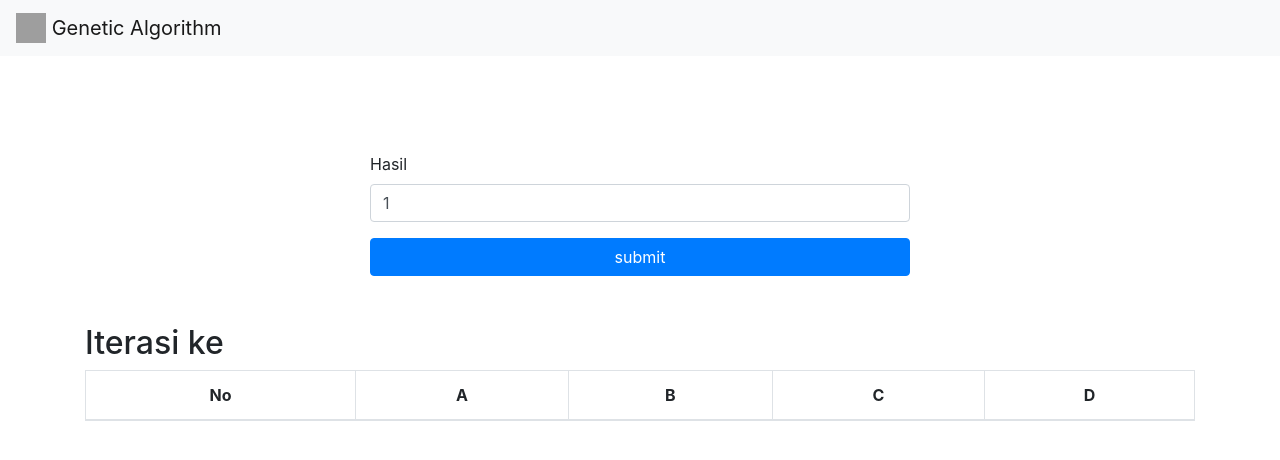
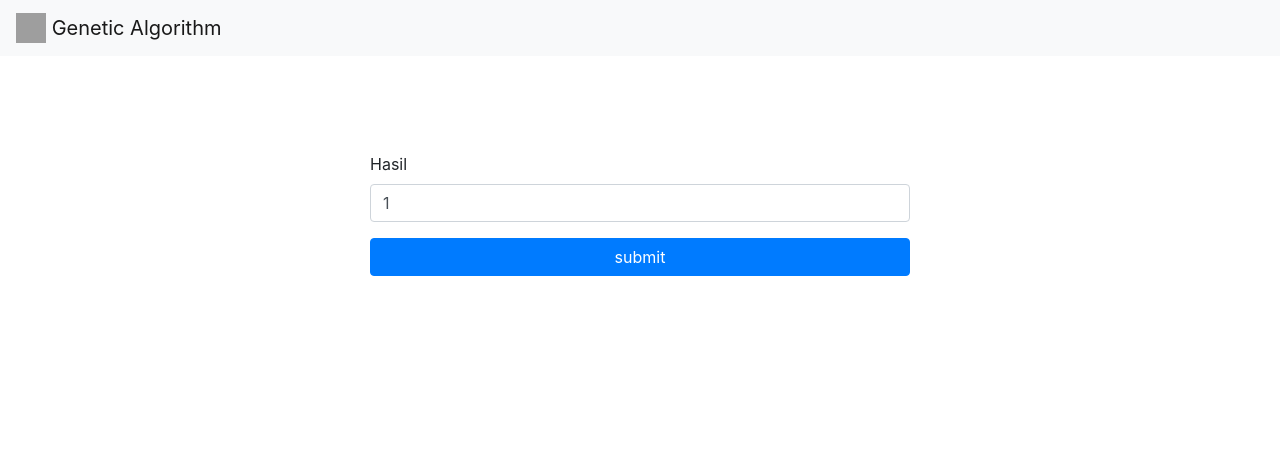
Before and after one commit to catzy007/genetic-algorithm, a plain HTML site: page index.html in a window 1280 px wide. Drawn offline with nearby package versions, Linux system fonts and the light colour scheme; grey boxes are pictures that could not be loaded.

Commit message:
perbaikan tampilan

```diff
--- a/index.html
+++ b/index.html
@@ -68,19 +68,23 @@
       </div>
       <!-- END col 2 -->
     </div>
-    <div class="row justify-content-center">
+    <div class="row justify-content-center align-items-center">
       <!-- col 3 -->
       <div id="kol-hasil" class="col-md-6 d-none">
         <h1 id="masalah" class="text-center my-5"></h1>
         <button id="btn-calculate" class="btn btn-success btn-block d-none">calculate</button>
       </div>
       <!-- END col 3 -->
+      <div class="col-12">
+        <h2 id="final-result" class="text-center"></h2>
       </div>
+    </div>
+    <div id="tabel-hasil" class="d-none">
       <h2>Iterasi ke <span id="iteration"></span></h2>
       <table class="table table-bordered table-hover text-center">
         <thead>
           <tr>
-          <th>No</th>
+            <th>Populasi Ke-</th>
             <th>A</th>
             <th>B</th>
             <th>C</th>
@@ -90,8 +94,7 @@
         <tbody id="table-body">
         </tbody>
       </table>
-    <ul id="final-result">
-    </ul>
+    </div>
   </main>
   <script src="./index.js" charset="utf-8"></script>
 </body>
```
Lines whose indentation alone changed are shown as unchanged.
